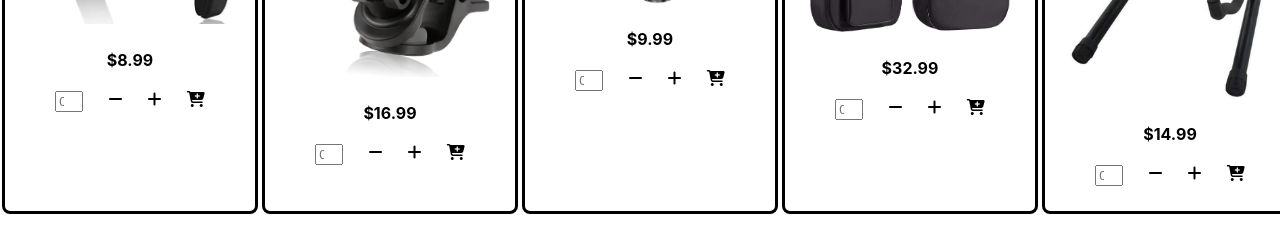
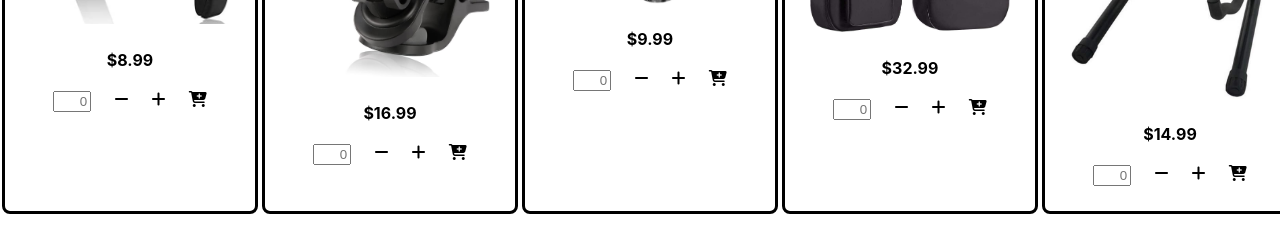
Before and after one commit to sethakirafeldman/shopping-cart, a React (Create React App) app: page /home in a window 1280 px wide. Shown: the part 501-737 px from the top of the page. Built offline with nearby package versions, Linux system fonts and the light colour scheme.

Commit message:
removed default number incrementer

```diff
--- a/src/index.css
+++ b/src/index.css
@@ -40,6 +40,19 @@
   display: flex;
   justify-content: space-evenly;
 }
+
+/* remove number filed arrows */
+input::-webkit-outer-spin-button,
+input::-webkit-inner-spin-button {
+    -webkit-appearance: none;
+    margin: 0;
+}
+
+input[type=number]{
+  -moz-appearance: textfield;
+}
+
 .quantity-input {
-  width: 20px;
+  width: 30px;
+  text-align: right;
 }
```
